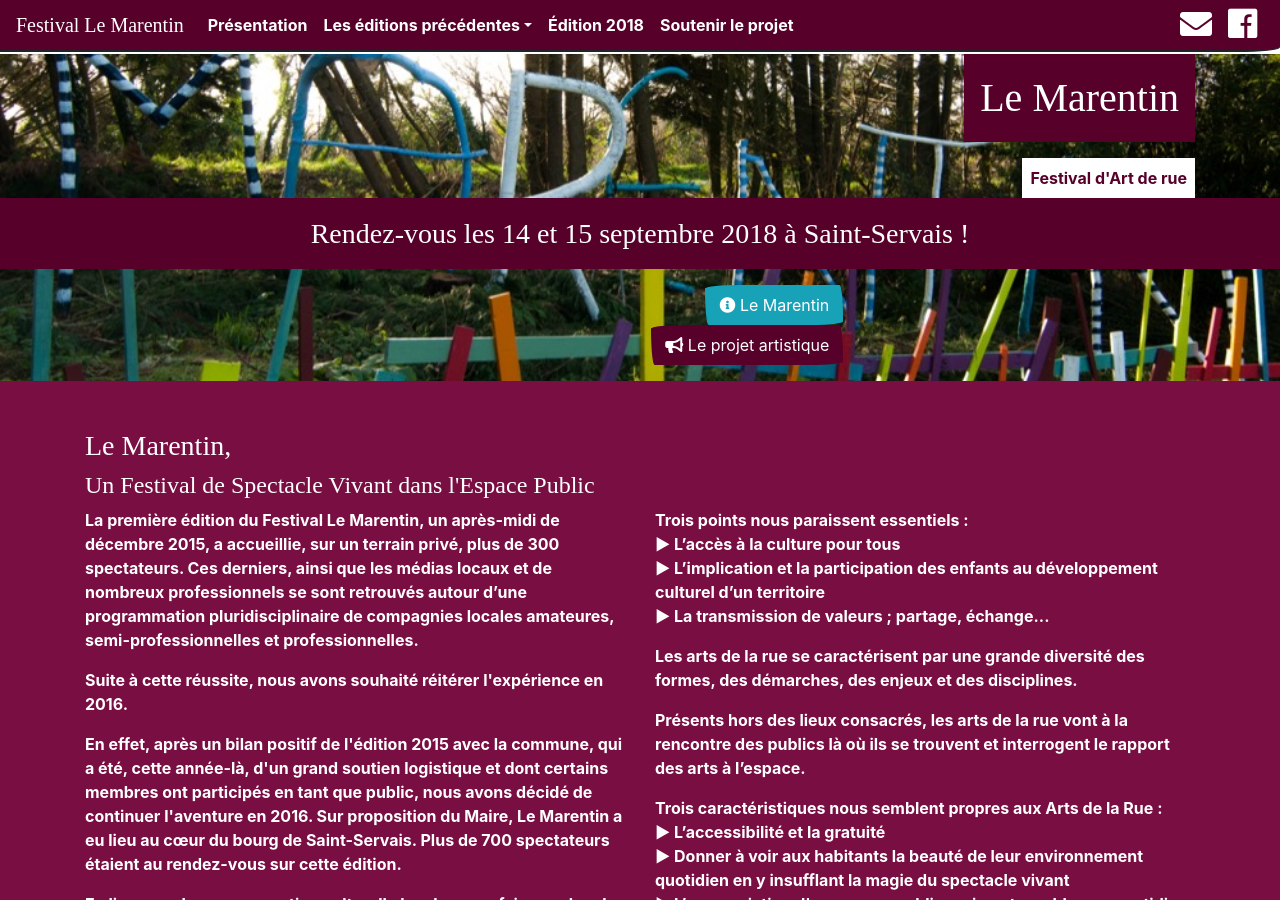
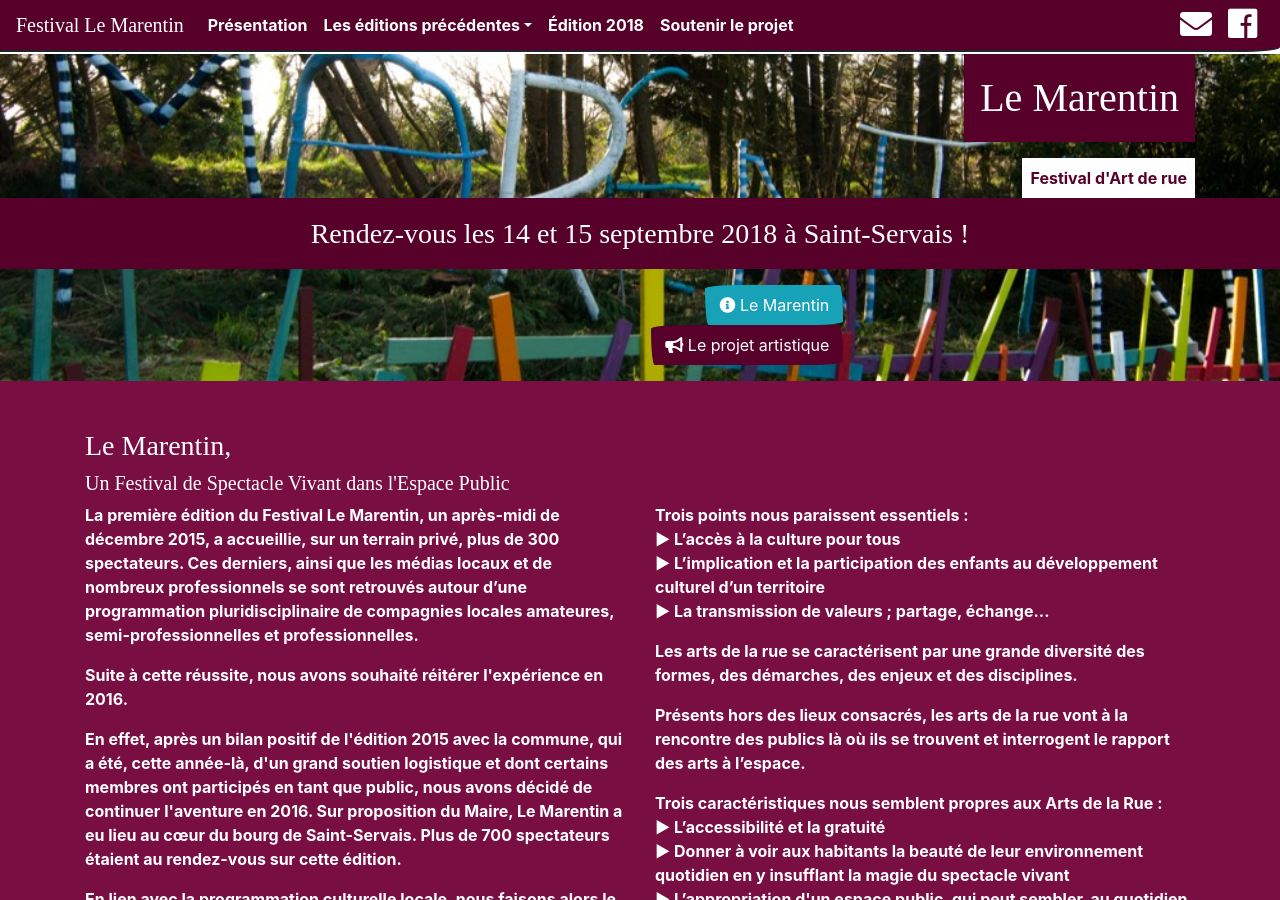
Before and after one commit to tibodut/marentin, a Jekyll site: the page built from index.html, in a window 1280 px wide and 900 px high. Built offline with Jekyll 4.4.1, drawn with Linux system fonts in a browser that asks for light colours; nearby versions of some CDN libraries; some web fonts are replaced.

Commit message:
Update index.html

```diff
--- a/index.html
+++ b/index.html
@@ -27,7 +27,7 @@
     <div class="container">
 
     <h3>Le Marentin,</h3>
-        <h4>Un Festival de Spectacle Vivant dans l'Espace Public</h4>
+        <h5>Un Festival de Spectacle Vivant dans l'Espace Public</h5>
 <div class="row padding-top">
     <div class="col-sm-6">
 <p> La première édition du Festival Le Marentin, un après-midi de décembre 2015, a accueillie, sur un terrain privé, plus de 300 spectateurs. Ces derniers, ainsi que les médias locaux et de nombreux professionnels se sont retrouvés autour d’une programmation pluridisciplinaire de compagnies locales amateures, semi-professionnelles et professionnelles.</p>
@@ -56,13 +56,13 @@
   <div class="container">
       <div class="row padding-top text-center">
      <div class="col-sm-6">
-            <h4>Un festival familial</h4>
+            <h5>Un festival familial</h5>
             <p>Après une première édition sur une après-midi réussie en décembre 2015, qui a accueilli plus de 300 spectacteurs, puis 700 en 2016, nous réitérons cette expérience avec l'appui de la mairie de Saint Servais, la communauté de communes de Landivisiau, ainsi que les associations et professionels locaux.</p>
             <p class="text-center well"><a href="{{site.baseurl}}/www.lescordesassociees.fr" traget="_blank"><img class="img-rounded" src="{{site.baseurl}}/img/les_cordes_associees_cie.200.jpg" alt="Compagnie Les Cordes Associées" height="60px" /></a> <a href="http://www.pays-de-landivisiau.com/" traget="_blank"><img src="{{site.baseurl}}/img/logos/logo-communaute_communes_landivisiau.png" alt="Communauté de communes du pays de Landivisiau" height="40px" /></a> <a href="http://www.saint-servais-29.fr/" traget="_blank"><img src="{{site.baseurl}}/img/logos/logo-saint_servais.png" alt="Mairie de Saint Servais" height="40px" /></a> <a href="https://www.facebook.com/Linattendue-946862415351374/?ref=page_internal" traget="_blank"><img src="{{site.baseurl}}/img/logos/logo-l_inattendue.png" alt="L'inattendue - Débit de boissons" height="30px" /></a></p>
         </div>
 
         <div class="col-sm-6">
-                <h4>Un festival gratuit</h4>
+                <h5>Un festival gratuit</h5>
             <p>Il s'agit de recourir aux collectivités publiques et à des mécènes pour financer et investir dans le festival permettant ainsi d'en préserver la gratuité.<br />
                 Le but n'étant pas de faire du profit mais de parvenir à ce que tous les acteurs du festival soient rémunérés.</p>
             <p>Pour cette édition, nous faisons <span class="fa fa-user-plus"></span> <a href="{{site.baseurl}}/soutien"/> appel à vos dons</a> afin d'atteindre cet objectif.</p>
@@ -77,26 +77,26 @@
      <div class="row padding-top text-center">
 
           <div class="col-sm-4">
-            <h4><span class="fa fa-gift fa-lg"></span> Marché artisanal</h4>
+            <h5><span class="fa fa-gift fa-lg"></span> Marché artisanal</h5>
             <p>L'APE de l'école de Saint Servais, en lien avec la Cie Les Cordes Associées, organise un marché de créateurs et d'artisans.</p>
         </div>
 
         <div class="col-sm-4">
-            <h4><span class="fa fa-puzzle-piece fa-lg "></span> Jeux en bois</h4>
+            <h5><span class="fa fa-puzzle-piece fa-lg "></span> Jeux en bois</h5>
             <p>Des jeux en bois pour le plaisir des plus petits comme des plus grands !</p>
         </div>
 
         <div class="col-sm-4">
-            <h4><span class="fa fa-cutlery"></span> Restauration</h4>
+            <h5><span class="fa fa-cutlery"></span> Restauration</h5>
             <p>Petite restauration (crêpes/galettes, far, bonbons, soupe) et boissons (chaudes/froides) proposées dès le vendredi soir.</p>
         </div>
 
         <div class="col-sm-offset-2 col-sm-6">
-            <h4><span class="fa fa-university fa-lg "></span> Chapiteaux et Espace Public !</h4>
+            <h5><span class="fa fa-university fa-lg "></span> Chapiteaux et Espace Public !</h5>
             <p>Les spectacles s'alterneront en Espace Public sur quatre scènes dont deux sous chapiteau.</p>
         </div>
         <div class="col-sm-6">
-            <h4><span class="fa fa-child fa-lg"></span> La cabine des moussaillons</h4>
+            <h5><span class="fa fa-child fa-lg"></span> La cabine des moussaillons</h5>
             <p>Une neurserie fanstaisiste sera à votre disposition pour prendre soin de vos petits moussaillons.</p>
         </div>
       </div>
```
